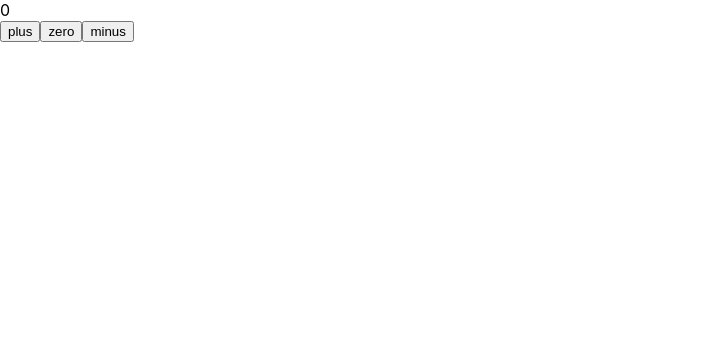
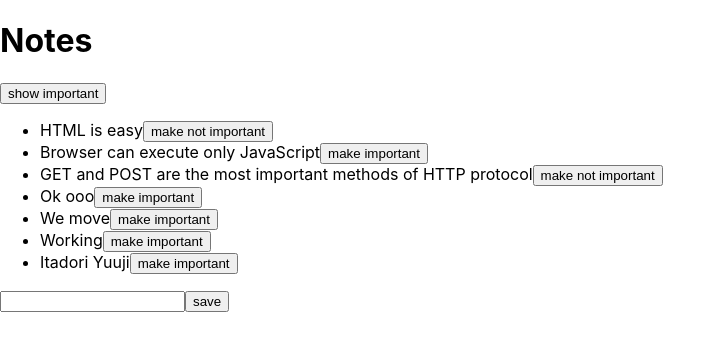
Before and after one commit to alfredasare/fullstackopen2, a React (Create React App) app: page / in a window 1280 px wide. Shown: the top 350 px of the page, without its empty margins (0-726 px from the left). Built offline with nearby package versions, Linux system fonts and the light colour scheme; data requests are answered from the project's data file.

Commit message:
Seperate network request into services

```diff
--- /dev/null
+++ b/db.json
@@ -0,0 +1,46 @@
+{
+  "notes": [
+    {
+      "id": 1,
+      "content": "HTML is easy",
+      "date": "2019-05-30T17:30:31.098Z",
+      "important": true
+    },
+    {
+      "id": 2,
+      "content": "Browser can execute only JavaScript",
+      "date": "2019-05-30T18:39:34.091Z",
+      "important": false
+    },
+    {
+      "id": 3,
+      "content": "GET and POST are the most important methods of HTTP protocol",
+      "date": "2019-05-30T19:20:14.298Z",
+      "important": true
+    },
+    {
+      "content": "Ok ooo",
+      "date": "2021-03-02T14:48:18.429Z",
+      "important": false,
+      "id": 4
+    },
+    {
+      "content": "We move",
+      "date": "2021-03-02T15:42:44.686Z",
+      "important": false,
+      "id": 5
+    },
+    {
+      "content": "Working",
+      "date": "2021-03-02T16:11:12.527Z",
+      "important": false,
+      "id": 6
+    },
+    {
+      "content": "Itadori Yuuji",
+      "date": "2021-03-02T16:18:42.522Z",
+      "important": false,
+      "id": 7
+    }
+  ]
+}
--- a/src/App.js
+++ b/src/App.js
@@ -1,29 +1,76 @@
-import {useState} from 'react';
+import {useState, useEffect} from 'react';
+import noteService from './services/notes';
+import Note from './components/Note';
 import './App.css';
 
-const Display = ({counter}) => <div>{counter}</div>
+function App() {
+    const [notes, setNotes] = useState([]);
+    const [newNote, setNewNote] = useState('');
+    const [showAll, setShowAll] = useState(true);
 
-const Button = ({text, handleClick}) => (
-    <button onClick={handleClick}>
-        {text}
-    </button>
-);
+    useEffect(() => {
+        noteService.getAll()
+            .then(initialNotes => setNotes(initialNotes))
+    }, []);
 
-function App() {
-    const [counter, setCounter] = useState(0);
+    const addNote = e => {
+        e.preventDefault();
+        const noteObject = {
+            content: newNote,
+            date: new Date().toISOString(),
+            important: Math.random() < 0.5,
+        };
 
-    const increaseByOne = () => setCounter(counter + 1)
+        noteService.create(noteObject)
+            .then(returnedNote => {
+                setNotes(notes.concat(returnedNote));
+                setNewNote('');
+            })
+    };
 
-    const setToZero = () => setCounter(0)
+    const handleNoteChange = e => {
+        setNewNote(e.target.value);
+    };
 
-    const decreaseByOne = () => setCounter(counter - 1);
+    const notesToShow = showAll
+        ? notes
+        : notes.filter(note => note.important);
+
+    const toggleImportanceOf = id => {
+        const note = notes.find(note => note.id === id);
+        const changedNote = {...note, important: !note.important};
+
+        noteService.update(id, changedNote)
+            .then(returnedNote => {
+                setNotes(notes.map(note => note.id !== id ? note : returnedNote));
+            })
+            .catch(error => {
+                alert(
+                    `the note '${note.content}' was already deleted from server`
+                )
+                setNotes(notes.filter(n => n.id !== id))
+            });
+    };
 
     return (
         <div>
-            <Display counter={counter} />
-            <Button handleClick={increaseByOne} text='plus'/>
-            <Button handleClick={setToZero} text='zero' />
-            <Button handleClick={decreaseByOne} text='minus' />
+            <h1>Notes</h1>
+            <div>
+                <button onClick={() => setShowAll(!showAll)}>
+                    show {showAll ? 'important': 'all'}
+                </button>
+            </div>
+            <ul>
+                {
+                    notesToShow.map(note => (
+                        <Note key={note.id} note={note} toggleImportance={() => toggleImportanceOf(note.id)}/>
+                    ))
+                }
+            </ul>
+            <form onSubmit={addNote}>
+                <input type="text" value={newNote} onChange={handleNoteChange}/>
+                <button type="submit">save</button>
+            </form>
         </div>
     );
 }
--- /dev/null
+++ b/src/components/Note.jsx
@@ -0,0 +1,13 @@
+const Note = ({note, toggleImportance}) => {
+    const label = note.important
+        ? 'make not important' : 'make important';
+
+    return (
+        <li>
+            {note.content}
+            <button onClick={toggleImportance}>{label}</button>
+        </li>
+    );
+};
+
+export default Note;
--- /dev/null
+++ b/src/services/notes.js
@@ -0,0 +1,21 @@
+import axios from "axios";
+
+const baseUrl = 'http://localhost:3001/notes';
+
+const getAll = () => {
+    const request = axios.get(baseUrl);
+    return request.then(response => response.data);
+}
+
+const create = newObject => {
+    const request = axios.post(baseUrl, newObject);
+    return request.then(response => response.data);
+};
+
+const update = (id, newObject) => {
+    const request = axios.put(`${baseUrl}/${id}`, newObject);
+    return request.then(response => response.data);
+};
+
+// eslint-disable-next-line import/no-anonymous-default-export
+export default { getAll, create, update };
```
Also changed, not shown: package.json (+6 -1 lines), 1 other file (tests, documents, lock files or other folders).
